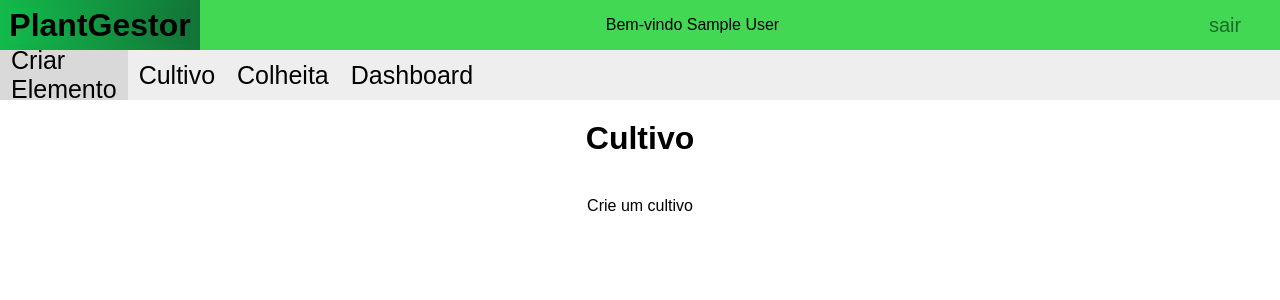
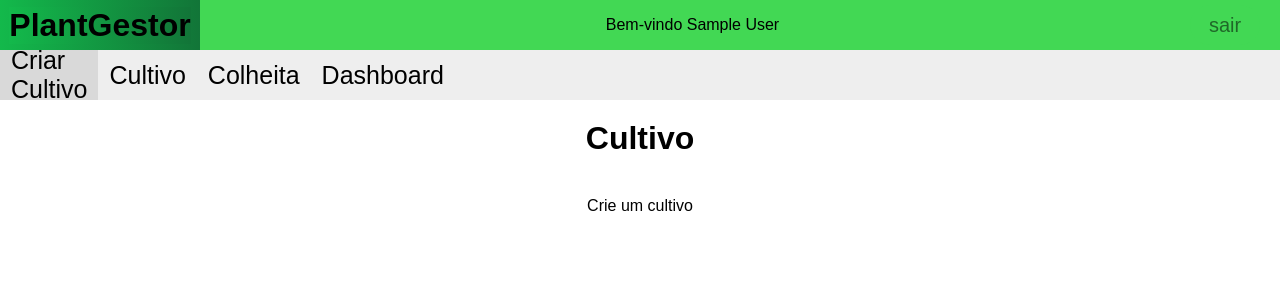
Before and after one commit to AIsaac10/PlantGestor, a PHP site: page /cultivo.php in a window 1280 px wide. Shown: the top 300 px of the page. Run offline with PHP 8.4, Linux system fonts and the light colour scheme; the visitor is signed in with stand-in values (Sample User, id 1); data that the repository does not hold is empty.

Commit message:
mudança de nome para criar cultivo

```diff
--- a/cultivo.php
+++ b/cultivo.php
@@ -26,7 +26,7 @@
     </header>
     <nav>
         <div class="criarElemento">
-            <a class="linkNav" href="criar-elemento-cultivo.php">Criar Elemento</a>
+            <a class="linkNav" href="criar-elemento-cultivo.php">Criar Cultivo</a>
         </div>
         <a class="linkNav" href="cultivo.php">Cultivo</a>
         <a class="linkNav" href="colheita.php">Colheita</a>
```
